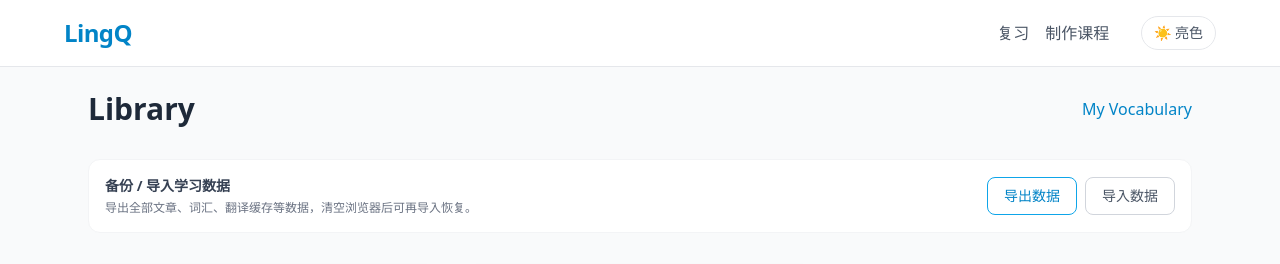
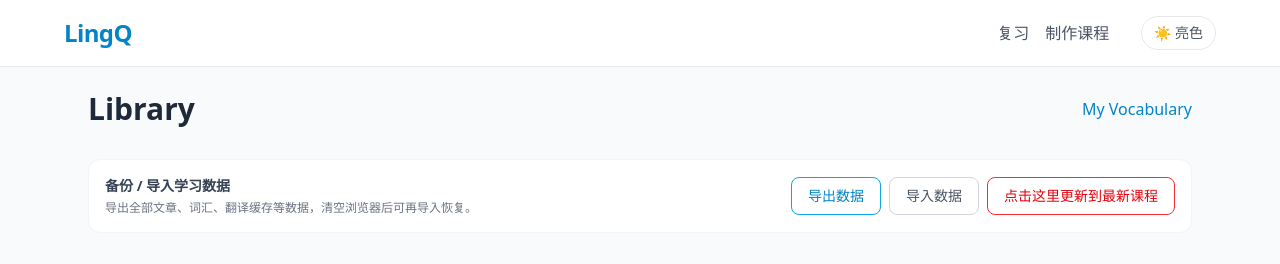
Before and after one commit to zhangzhang88/lingq, a React (Vite) app: page / in a window 1280 px wide. Shown: the top 264 px of the page. Built offline with nearby package versions, Linux system fonts and the light colour scheme; grey boxes are pictures that could not be loaded.

Commit message:
Update Library.jsx

```diff
--- a/src/pages/Library.jsx
+++ b/src/pages/Library.jsx
@@ -82,6 +82,13 @@ export default function Library() {
         reader.readAsText(file);
     };
 
+    const handleResetCourses = () => {
+        if (window.confirm('此操作会清除你保存的课程，请先导出备份。确定要更新到最新课程吗？')) {
+            localStorage.removeItem('lingq_articles');
+            window.location.reload();
+        }
+    };
+
     return (
         <div className="max-w-6xl mx-auto p-6">
             <header className="mb-8  flex justify-between items-center">
@@ -108,6 +115,12 @@ export default function Library() {
                         className="px-4 py-2 text-sm font-medium rounded-lg border border-gray-300 dark:border-gray-600 text-gray-600 dark:text-gray-200 hover:bg-gray-50 dark:hover:bg-gray-800"
                     >
                         导入数据
+                    </button>
+                    <button
+                        onClick={handleResetCourses}
+                        className="px-4 py-2 text-sm font-medium rounded-lg border border-red-500 text-red-600 dark:text-red-300 hover:bg-red-50 dark:hover:bg-red-900/20"
+                    >
+                        点击这里更新到最新课程
                     </button>
                     <input
                         type="file"
```
